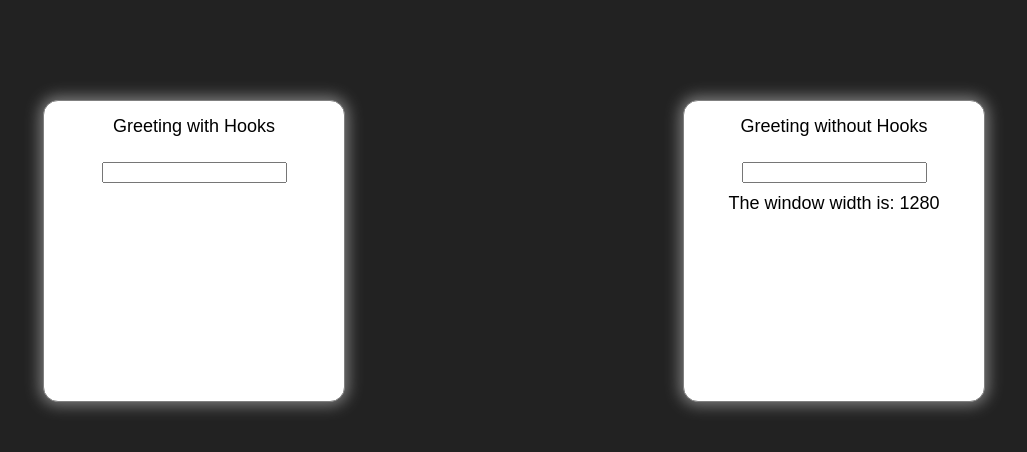
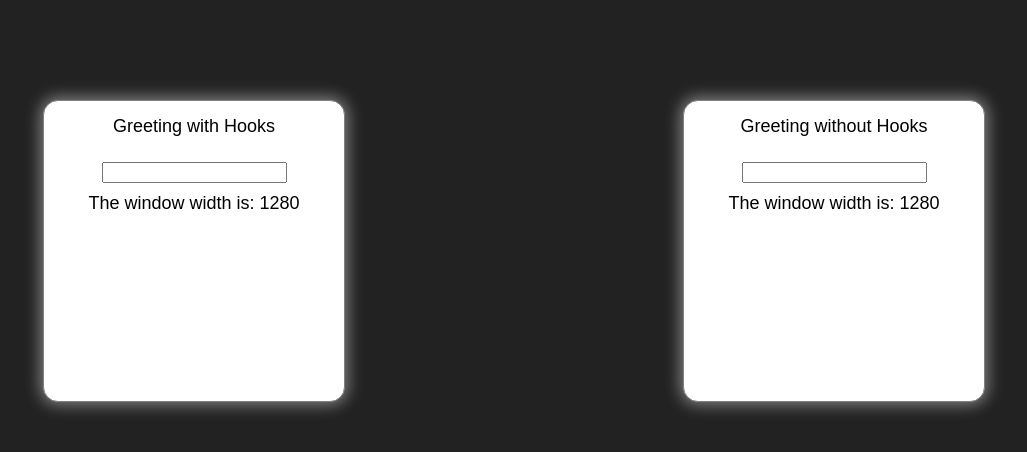
Before and after one commit to apoorvkk/react-hooks-example, a React (Create React App) app: page / in a window 1280 px wide. Shown: the top 452 px of the page, without its empty margins (126-1153 px from the left). Built offline with nearby package versions, Linux system fonts and the light colour scheme.

Commit message:
Subscription exp with hooks

```diff
--- a/src/GreetingWithHooks/index.js
+++ b/src/GreetingWithHooks/index.js
@@ -6,9 +6,19 @@ import Row from "Row";
 
 const GreetingWithHooks = () => {
   const [val, setVal] = useState("");
-
   useEffect(() => {
     document.title = val;
+  });
+
+  const [width, setWidth] = useState(window.innerWidth);
+  useEffect(() => {
+    const handleResize = () => {
+      setWidth(window.innerWidth);
+    };
+    window.addEventListener("resize", handleResize);
+    return () => {
+      window.removeEventListener("resize", handleResize);
+    };
   });
 
   const handleOnChange = e => {
@@ -23,6 +33,7 @@ const GreetingWithHooks = () => {
           <input type="text" val={val} onChange={handleOnChange} />
         </Row>
         {val ? <Row>The value: {val} </Row> : null}
+        <Row>The window width is: {width}</Row>
       </Main>
     </Box>
   );
```
